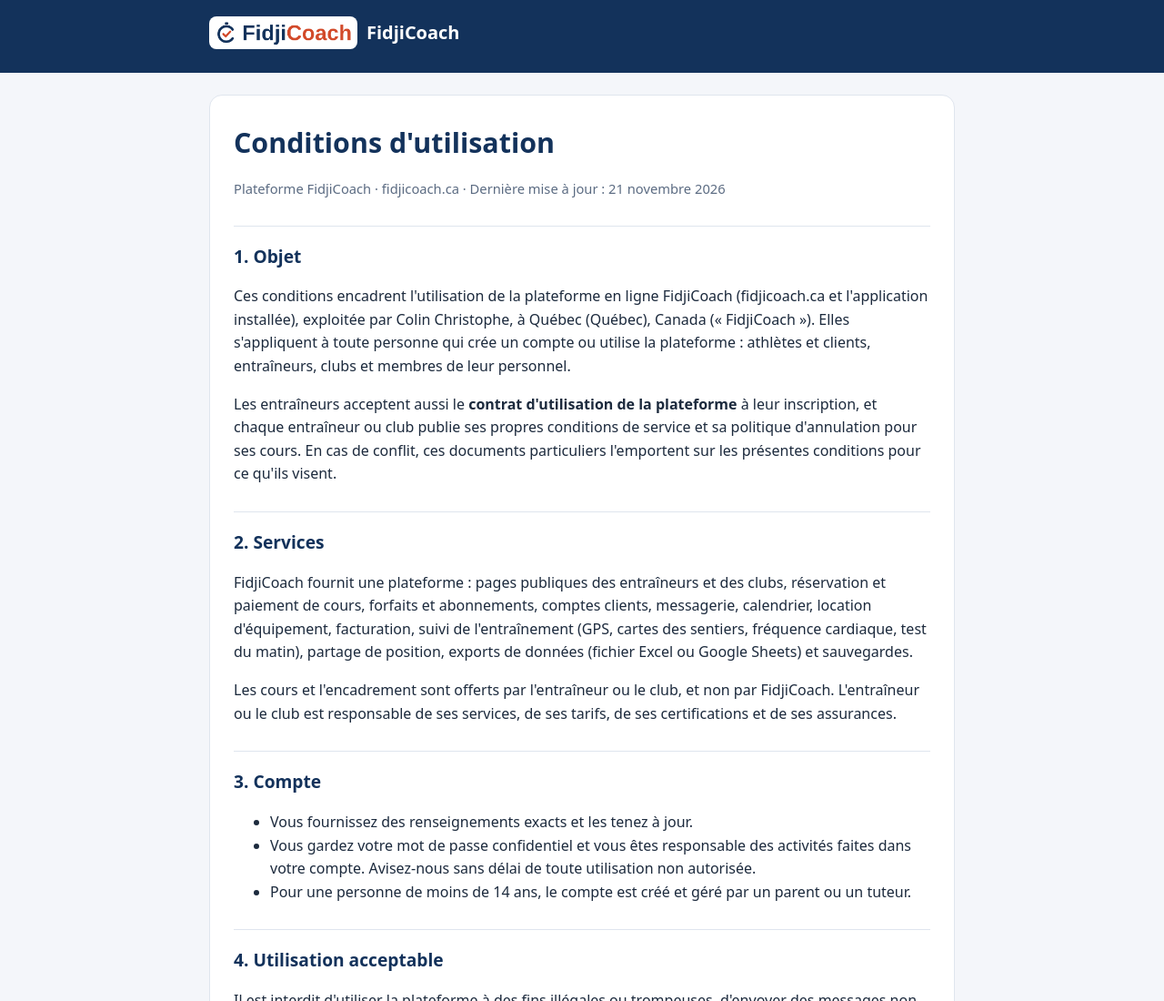
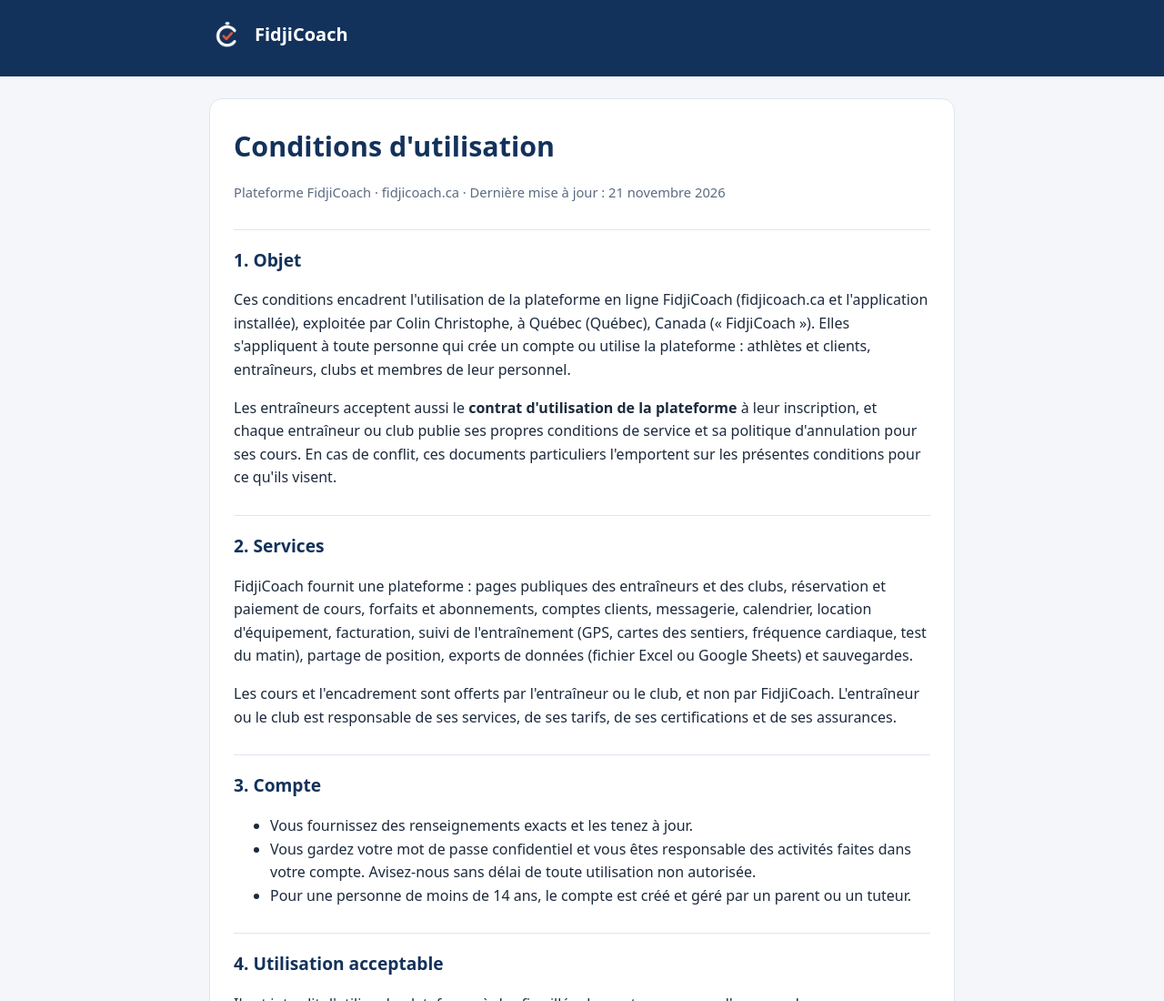
Before and after one commit to ColinChristopheCoach/fidjicoach, a plain HTML site: page conditions.html in a window 1280 px wide. Shown: the top 1100 px of the page at 91% size. Drawn offline with Linux system fonts and the light colour scheme.

Commit message:
Pages publiques : icône carrée dans l'en-tête

```diff
--- a/conditions.html
+++ b/conditions.html
@@ -5,7 +5,7 @@
 <meta name="viewport" content="width=device-width, initial-scale=1">
 <title>Conditions d'utilisation · FidjiCoach</title>
 <meta name="description" content="Conditions d'utilisation de la plateforme FidjiCoach pour les athlètes, les clients, les entraîneurs et les clubs.">
-<link rel="icon" href="fidjicoach-logo.png">
+<link rel="icon" href="icon-192.png">
 <style>
 :root{--marine:#13325B;--accent:#D24A2A;--line:#dfe5ee;--muted:#5b6b82;--bg:#f4f6fa}
 *{box-sizing:border-box}
@@ -13,7 +13,7 @@ body{margin:0;font-family:Figtree,system-ui,-apple-system,"Segoe UI",Roboto,Aria
 header{background:var(--marine);color:#fff;padding:18px 20px}
 header .in,main,footer .in{max-width:820px;margin:0 auto}
 header a{color:#fff;text-decoration:none;display:inline-flex;align-items:center;gap:10px;font-weight:700;font-size:1.25rem}
-header img{height:36px;width:auto;background:#fff;border-radius:8px;padding:3px}
+header img{height:40px;width:40px;border-radius:9px}
 main{background:#fff;border:1px solid var(--line);border-radius:14px;padding:28px 26px;margin-top:24px;margin-bottom:24px}
 h1{color:var(--marine);margin:0 0 4px;font-size:1.9rem}
 h2{color:var(--marine);font-size:1.2rem;margin:28px 0 6px;border-top:1px solid var(--line);padding-top:18px}
@@ -24,7 +24,7 @@ footer .in{display:flex;flex-wrap:wrap;gap:14px;justify-content:space-between}
 </style>
 </head>
 <body>
-<header><div class="in"><a href="https://fidjicoach.ca/"><img src="fidjicoach-logo.png" alt="">FidjiCoach</a></div></header>
+<header><div class="in"><a href="https://fidjicoach.ca/"><img src="icon-192.png" alt="">FidjiCoach</a></div></header>
 <main>
 <h1>Conditions d'utilisation</h1>
 <p class="muted">Plateforme FidjiCoach · fidjicoach.ca · Dernière mise à jour : 21 novembre 2026</p>
```
Also changed, not shown: confidentialite.html (+3 -3 lines).
